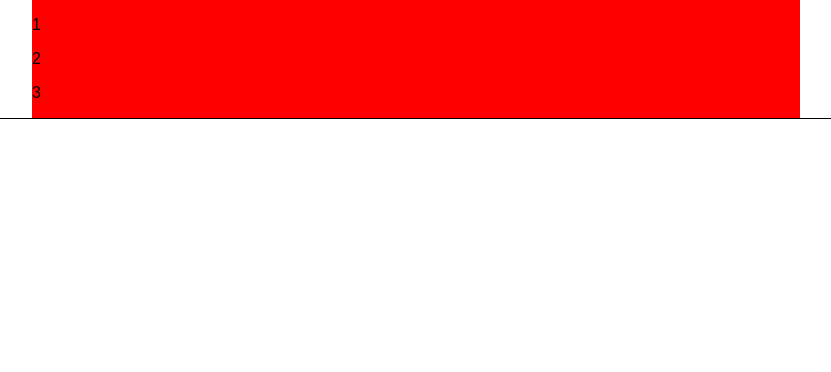
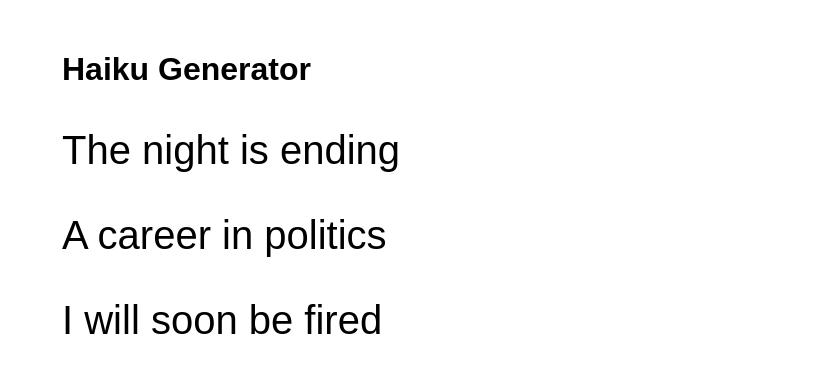
Before and after one commit to nseyf/haiku-generator, a React (Create React App) app: page / in a window 1280 px wide. Shown: the top 372 px of the page, without its empty margins (224-1055 px from the left). Built offline with nearby package versions, Linux system fonts and the light colour scheme.

Commit message:
fixed reducer logic

```diff
--- a/src/App.css
+++ b/src/App.css
@@ -6,5 +6,9 @@
 
 .haiku-generator {
   grid-column: 2 / span 3;
-  background: red;
+  padding: 30px;
 }
+
+.haiku-line {
+  font-size: 40px;
+}
--- a/src/actions/actions.js
+++ b/src/actions/actions.js
@@ -1,11 +1,13 @@
+var _ = require('lodash');
+
 export const GENERATE_HAIKU = "GENERATE_HAIKU";
 
-export const generateHaiku = (lines) => {
+export const generateHaiku = (words) => {
 
   const haiku = {
-    firstLine: "1",
-    secondLine: "2",
-    thirdLine: "3"
+    firstLine: _.sample(words.firstLine),
+    secondLine: _.sample(words.secondLine),
+    thirdLine: _.sample(words.thirdLine)
   }
 
   return {
--- a/src/containers/HaikuGenerator.js
+++ b/src/containers/HaikuGenerator.js
@@ -8,16 +8,18 @@ import {
 class HaikuGenerator extends Component {
 
   componentDidMount() {
-    this.props.generateHaiku()
+    console.log(this.props.generateHaiku)
+    this.props.generateHaiku(this.props.words)
   }
 
   render() {
     console.log(this.props);
     return (
       <div className="haiku-generator">
-      <p>{this.props.haiku.firstLine}</p>
-      <p>{this.props.haiku.secondLine}</p>
-      <p>{this.props.haiku.thirdLine}</p>
+      <h1>Haiku Generator </h1>
+      <p className="haiku-line">{this.props.haiku.firstLine}</p>
+      <p className="haiku-line">{this.props.haiku.secondLine}</p>
+      <p className="haiku-line">{this.props.haiku.thirdLine}</p>
       </div>
     )
   }
@@ -26,7 +28,8 @@ class HaikuGenerator extends Component {
 
 const mapStateToProps = (state) => {
   return {
-    haiku: state.haiku
+    haiku: state.haiku,
+    words: state.words
   }
 };
 
--- a/src/data/HaikuData.js
+++ b/src/data/HaikuData.js
@@ -1,4 +1,4 @@
-export const  data = {
+const data = {
   firstLine: [
     "I remove my clothes",
     "Father Gorilla",
@@ -40,5 +40,6 @@ thirdLine: [
   "The aliens have me",
   "So incandescent"
 ]
+}
 
-}
+export default data;
--- a/src/reducers/index.js
+++ b/src/reducers/index.js
@@ -1,14 +1,15 @@
 import {
   GENERATE_HAIKU
 } from '../actions/actions';
-
+import data from '../data/HaikuData';
 
 const initialState = {
   haiku: {
     firstLine: "0",
     secondLine: "0",
     thirdLine: "0"
-  }
+  },
+  words: data
 }
 
 export const HaikuGenerator = (state = initialState, action) => {
```
